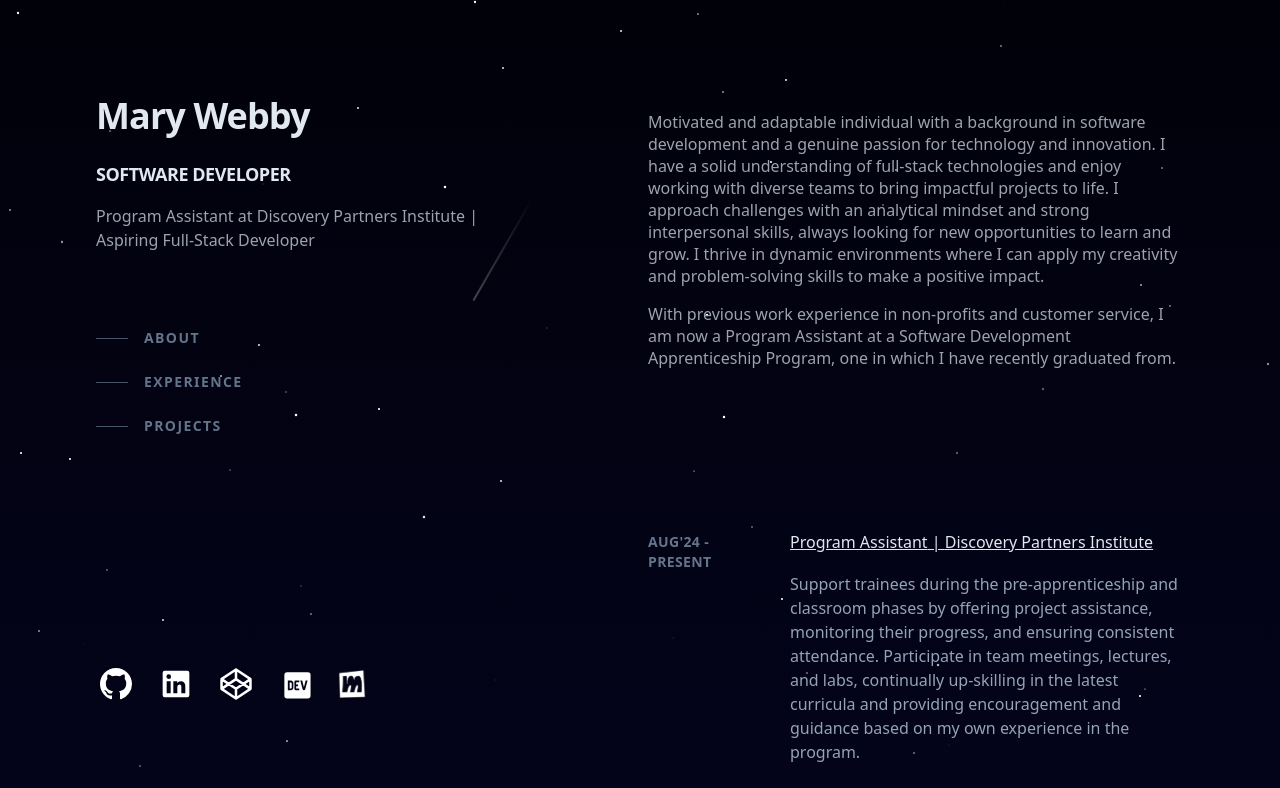
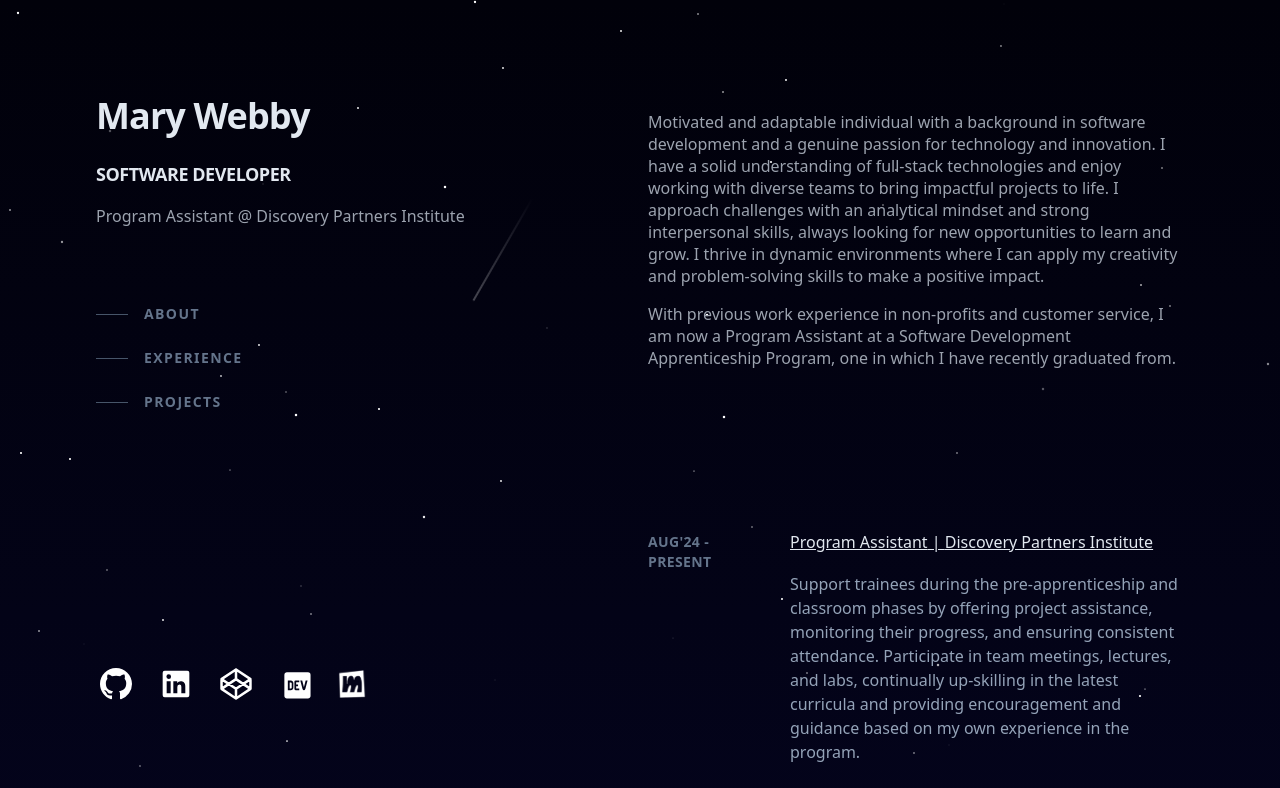
Before and after one commit to marywebby/vite-portfolio, a React (Vite) app: page / in a window 1280 px wide. Shown: the top 788 px of the page. Built offline with nearby package versions, Linux system fonts and the light colour scheme.

Commit message:
change header title to current

```diff
--- a/src/components/Header.jsx
+++ b/src/components/Header.jsx
@@ -14,7 +14,7 @@ const Header = () => {
           Software Developer
         </h2>
         <p className='mt-4 max-w-sm leading-normal text-gray-400'>
-          Program Assistant at Discovery Partners Institute | Aspiring Full-Stack Developer
+          Program Assistant @ Discovery Partners Institute
         </p>
         <NavBar />
       </div>
```
